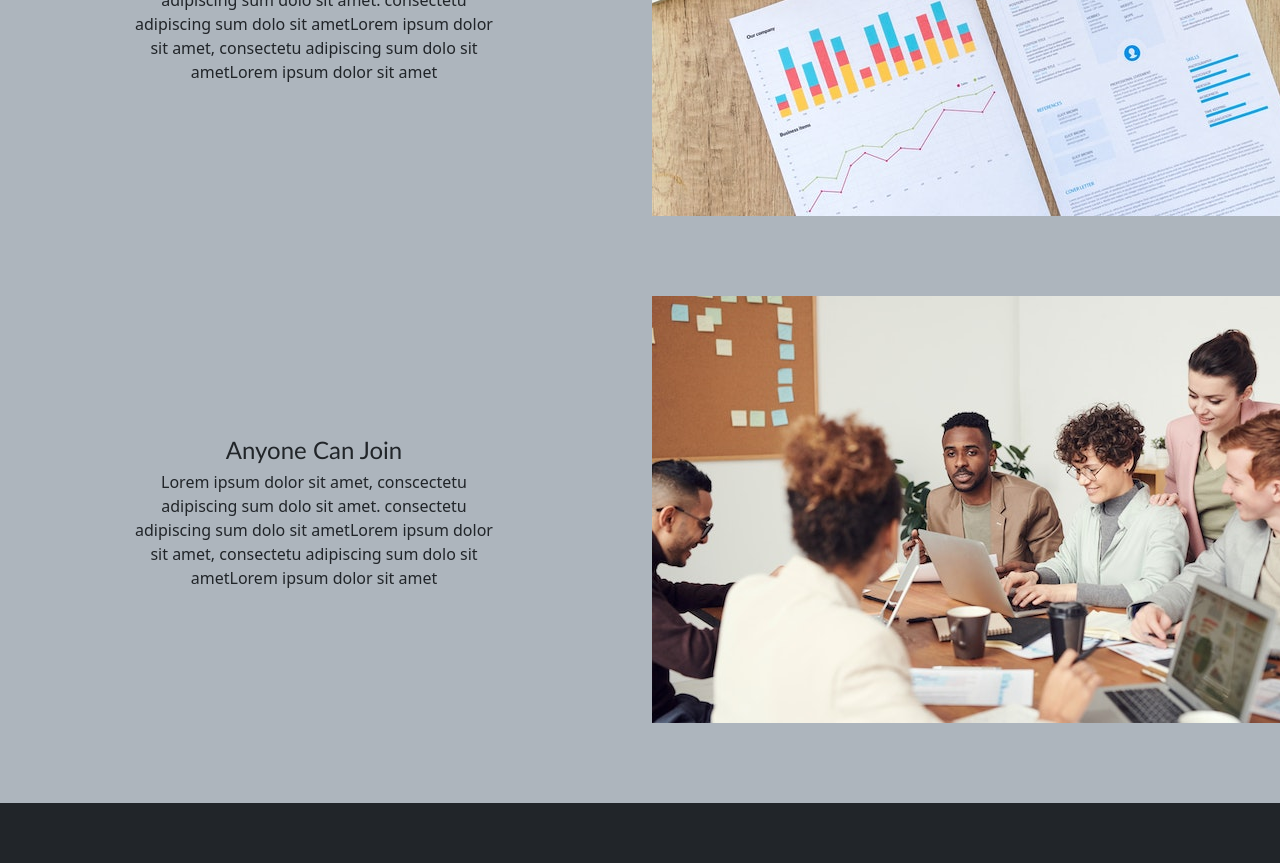
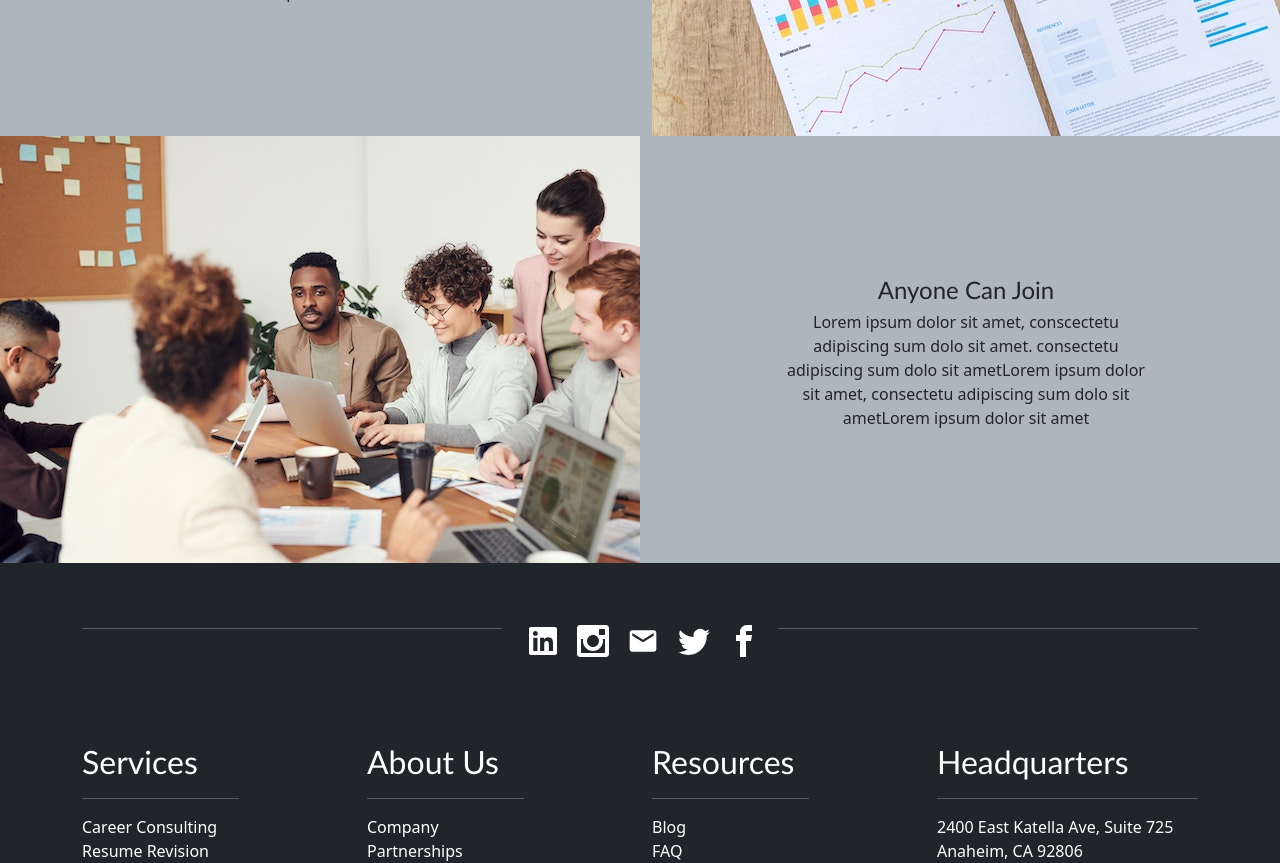
Before and after one commit to jermeewinn/YKB-solutions, a React (Create React App) app: page /about in a window 1280 px wide. Shown: the part 940-1803 px from the top of the page. Built offline with nearby package versions, Linux system fonts and the light colour scheme; the HTML template or start-up script is replaced by a standard one.

Commit message:
sanity check

```diff
--- a/src/components/About/About-Anyone/index.js
+++ b/src/components/About/About-Anyone/index.js
@@ -4,6 +4,9 @@ import Group from '../../../assets/stockPhotos/group-small.jpg';
 function AboutAnyone() {
     return(
         <div className='row about-subsection align-items-center'>
+            <div className='col-md-6'>
+                <img src={Group} alt='Group work photo'></img>
+            </div>
             <div className='col-md-6'>
                 <h4>
                     Anyone Can Join
@@ -12,9 +15,7 @@ function AboutAnyone() {
                     Lorem ipsum dolor sit amet, conscectetu adipiscing sum dolo sit amet. consectetu adipiscing sum dolo sit ametLorem ipsum dolor sit amet, consectetu adipiscing sum dolo sit ametLorem ipsum dolor sit amet
                 </p>
             </div>
-            <div className='col-md-6'>
-                <img src={Group} alt='Group work photo'></img>
-            </div>
+
         </div>
     )
 };
--- a/src/index.css
+++ b/src/index.css
@@ -306,7 +306,7 @@ footer {
 }
 
 .about-subsection {
-  margin-bottom: 80px;
+
 }
 
 /* Testimonial Component Stylings*/
```
